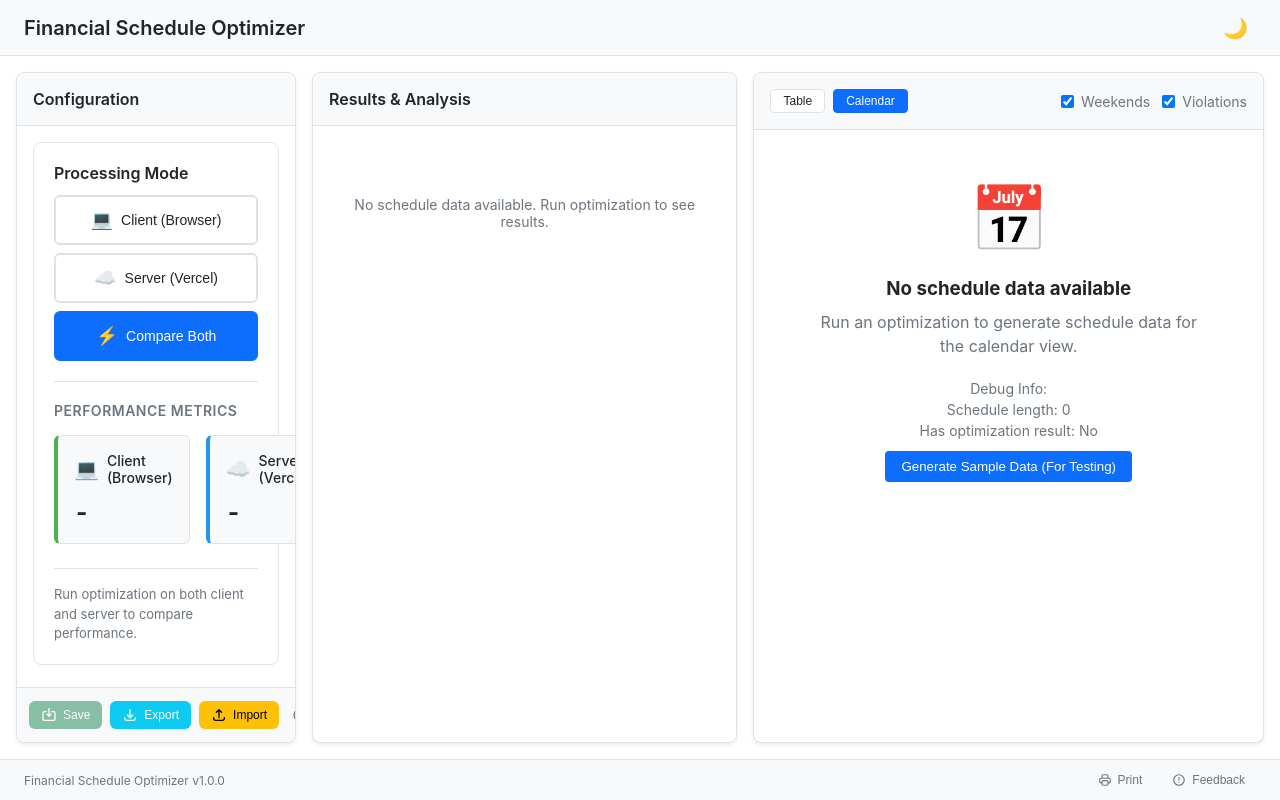
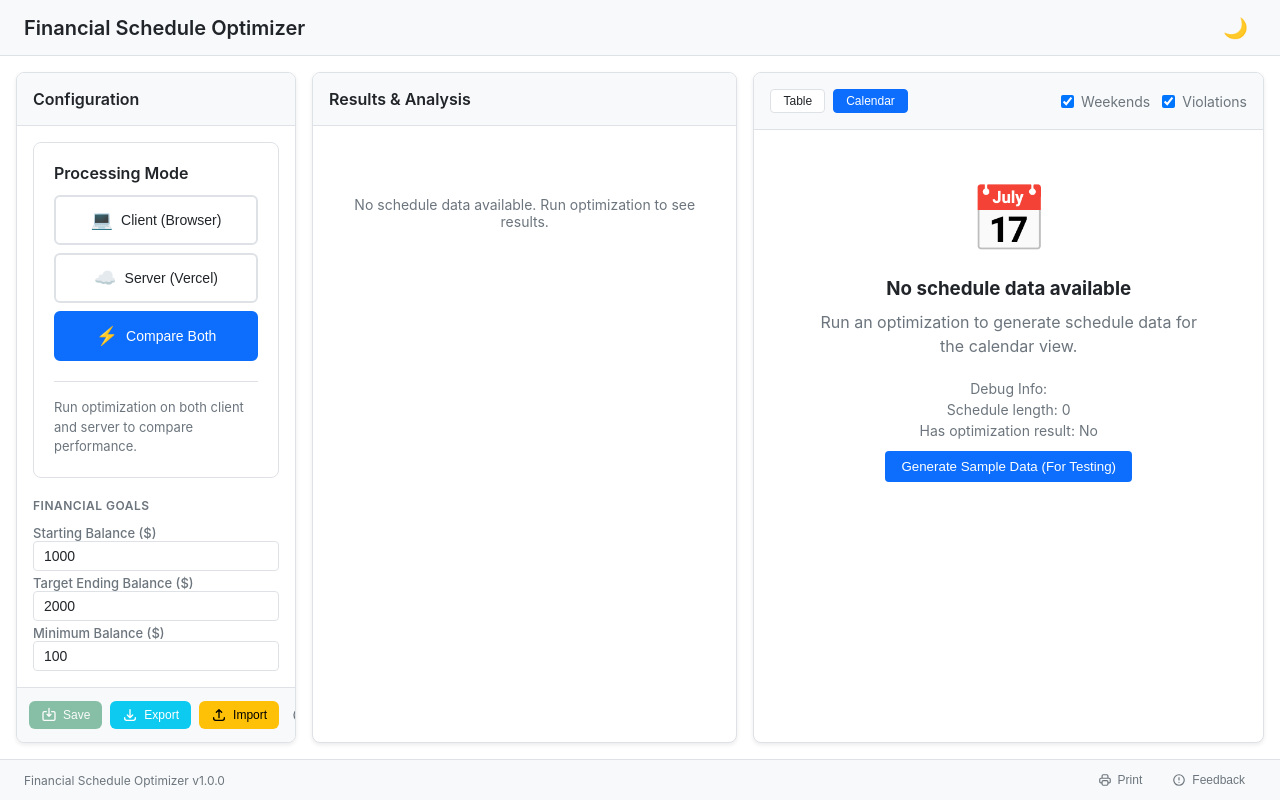
Before and after one commit to SpacePlushy/financial-planner, a React (Create React App) app: page / in a window 1280 px wide. Built offline with nearby package versions, Linux system fonts and the light colour scheme.

Commit message:
fix: Resolve ProcessingModeSelector formatting issues on desktop
- Fix performance metrics cards showing empty on initial load
- Hide mode description during optimization to prevent overlap
- Add proper spacing and clear CSS properties
- Ensure consistent card heights with min-height

```diff
--- a/src/components/ProcessingModeSelector/ProcessingModeSelector.css
+++ b/src/components/ProcessingModeSelector/ProcessingModeSelector.css
@@ -123,6 +123,9 @@
   font-weight: 700;
   color: var(--text-primary);
   font-variant-numeric: tabular-nums;
+  min-height: 36px;
+  display: flex;
+  align-items: center;
 }
 
 .metric-progress {
@@ -177,9 +180,10 @@
 }
 
 .mode-description {
-  margin-top: 16px;
+  margin-top: 20px;
   padding-top: 16px;
   border-top: 1px solid var(--border-color);
+  clear: both;
 }
 
 .mode-description p {
--- a/src/components/ProcessingModeSelector/ProcessingModeSelector.tsx
+++ b/src/components/ProcessingModeSelector/ProcessingModeSelector.tsx
@@ -70,7 +70,9 @@ export const ProcessingModeSelector: React.FC<ProcessingModeSelectorProps> = ({
         </div>
       </div>
 
-      {(mode === 'both' || metrics.clientTime || metrics.serverTime) && (
+      {(metrics.clientStarted ||
+        metrics.serverStarted ||
+        (mode === 'both' && (metrics.clientTime || metrics.serverTime))) && (
         <div className="performance-metrics">
           <h4>Performance Metrics</h4>
 
@@ -156,11 +158,12 @@ export const ProcessingModeSelector: React.FC<ProcessingModeSelectorProps> = ({
         </div>
       )}
 
+      {!isOptimizing && (
         <div className="mode-description">
           {mode === 'client' && (
             <p>
-            Processing on your device using Web Workers. Works offline, no data
-            sent to server.
+              Processing on your device using Web Workers. Works offline, no
+              data sent to server.
             </p>
           )}
           {mode === 'server' && (
@@ -175,6 +178,7 @@ export const ProcessingModeSelector: React.FC<ProcessingModeSelectorProps> = ({
             </p>
           )}
         </div>
+      )}
     </div>
   );
 };
```
Lines whose indentation alone changed are shown as unchanged.
